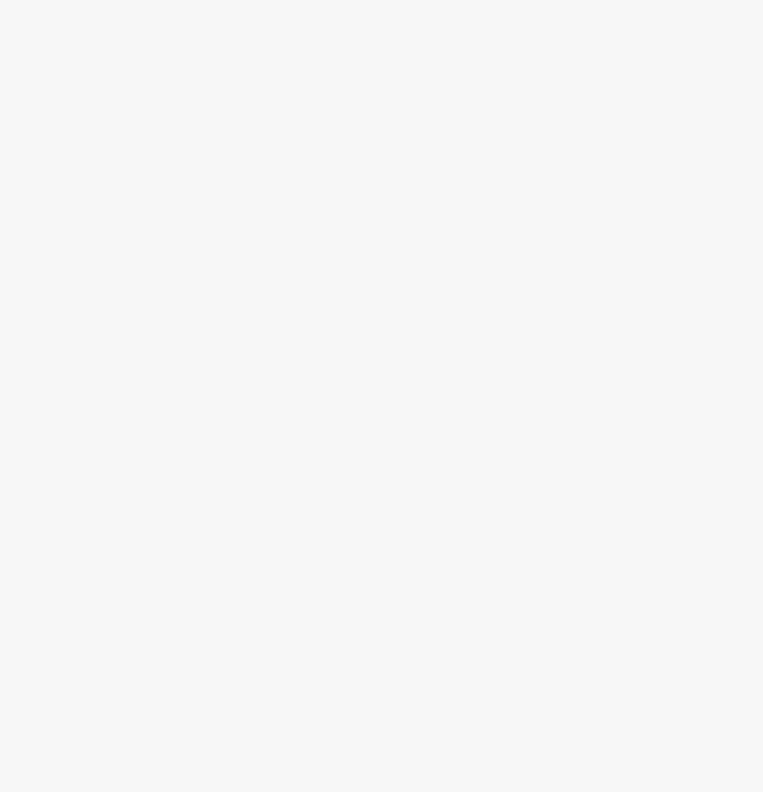
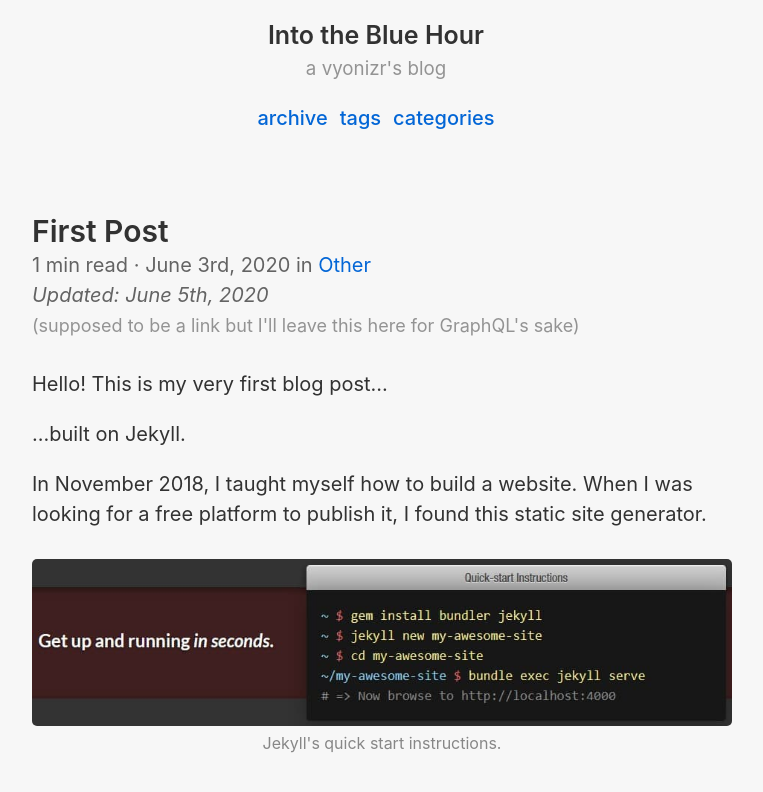
Before and after one commit to vyonizr/vyonizr.github.io, a Gatsby site: page /2020-06-03-first-post/ in a window 1280 px wide. Before the commit this address had no page. Shown: the top 792 px of the page, without its empty margins (258-1021 px from the left). Built offline with nearby package versions, Linux system fonts and the light colour scheme; Gatsby itself is replaced by a stand-in of ours.

Commit message:
fix first post date

```diff
--- a/content/blog/2020-06-05-first-post/index.md
+++ b/content/blog/2020-06-03-first-post/index.md
@@ -4,7 +4,7 @@ title: "First Post"
 date: 2020-06-03 18:46:00 +0700
 tags: [random]
 categories: [Other]
-last_modified_at: 2020-06-04 20:21:00 +0700
+last_modified_at: 2020-06-05 20:21:00 +0700
 description: Jumping on a new platform
 link: (supposed to be a link but I'll leave this here for GraphQL's sake)
 ---
```
Also changed, not shown: content/blog/2020-06-03-first-post/id.pinterest.com.jpg (renamed from content/blog/2020-06-05-first-post/id.pinterest.com.jpg), content/blog/2020-06-03-first-post/jekyll-quick-start.jpg (renamed from content/blog/2020-06-05-first-post/jekyll-quick-start.jpg).
